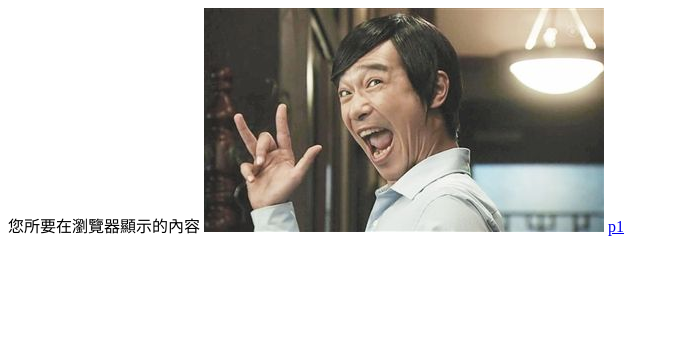
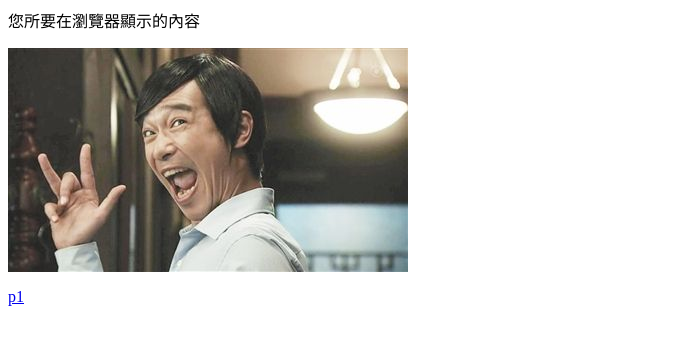
Before and after one commit to 1101211098/1018, a plain HTML site: page p2.html in a window 1280 px wide. Shown: the whole page, without its empty margins (0-678 px from the left). Drawn offline with Linux system fonts and the light colour scheme.

Commit message:
Update p2.html

```diff
--- a/p2.html
+++ b/p2.html
@@ -15,8 +15,10 @@
 
 </script>
 <body>
-您所要在瀏覽器顯示的內容
+您所要在瀏覽器顯示的內容<p>
 <img src="p2.jpg">
+  <p>
 <a href="1101211098.html">p1<a>
+  <p>
 </body>
 </html>
```
